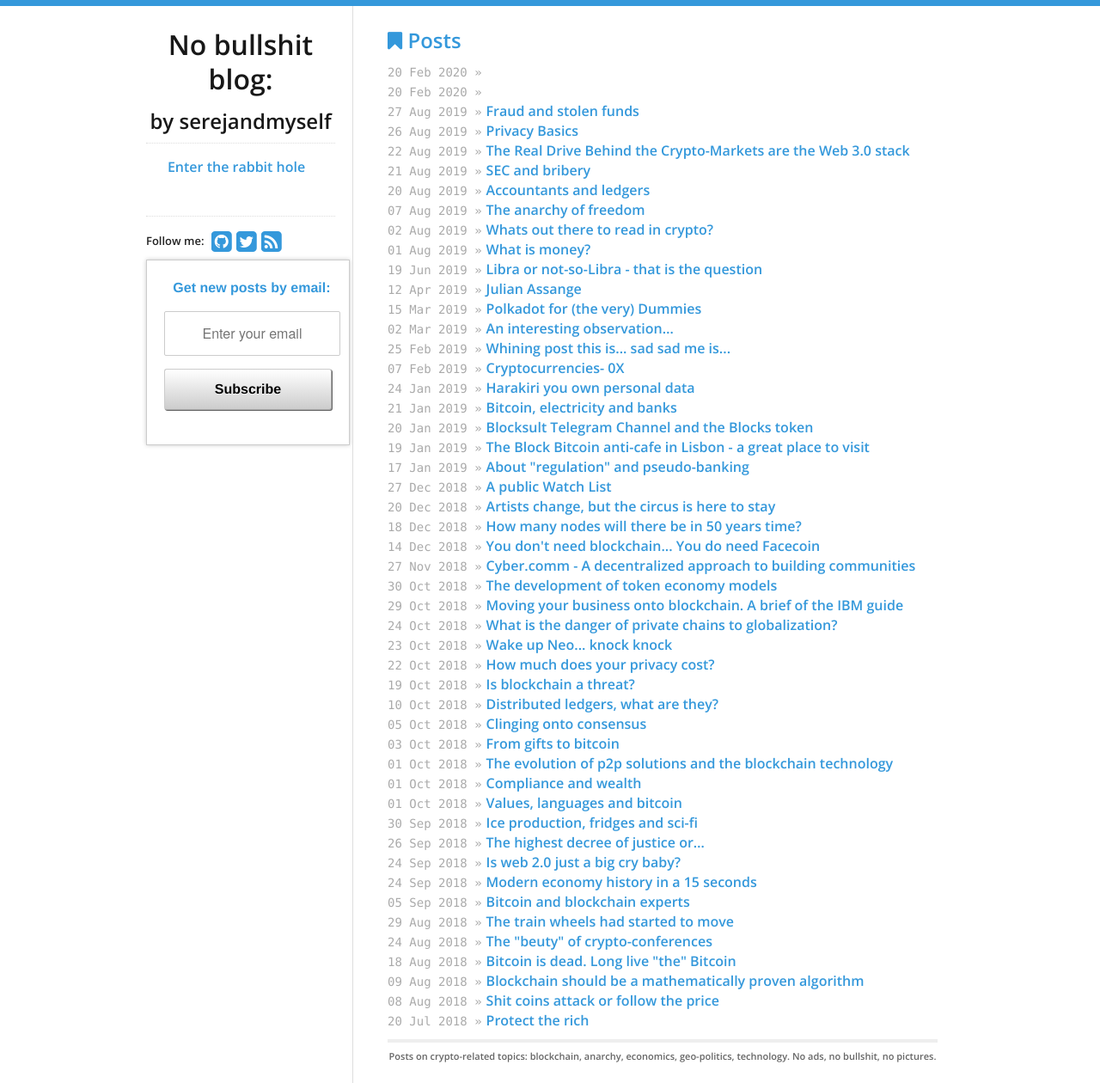
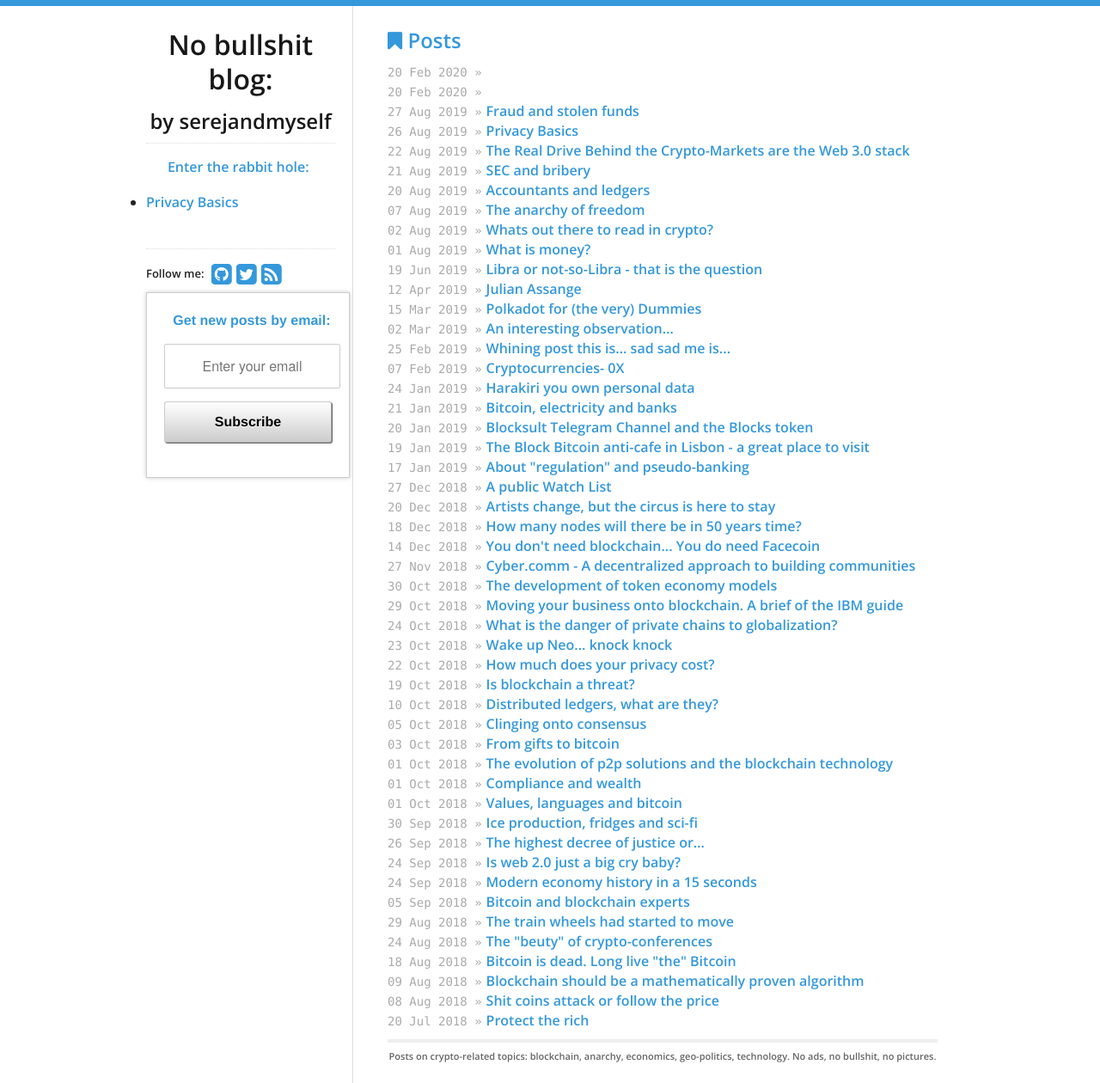
Before and after one commit to serejandmyself/serejandmyself.github.io, a Jekyll site: the page built from index.html, in a window 1280 px wide. Shown: the whole page at 86% size. Built offline with Jekyll 4.4.1, drawn with Linux system fonts in a browser that asks for light colours.

Commit message:
Update sidebar.html

```diff
--- a/_includes/sidebar.html
+++ b/_includes/sidebar.html
@@ -3,7 +3,10 @@
   <h2> by serejandmyself <a href="/">{{ site.data.theme.name }}</a></h2>
   <div id="bio">
     <p>
-    <a href="https://cyber.page/"> &nbsp; &nbsp; &nbsp; Enter the rabbit hole &nbsp; &nbsp; &nbsp;</a>
+    <a href="https://cyber.page/"> &nbsp; &nbsp; &nbsp; Enter the rabbit hole: &nbsp; &nbsp; &nbsp;</a>
+      <ul>
+        <li><a href="https://serejandmyself.github.io/Privacy-Basics/">Privacy Basics</a></li>
+    </ul>
     </p>
      <a href="/">
     {% if site.data.theme.social.gravatar %}
```
